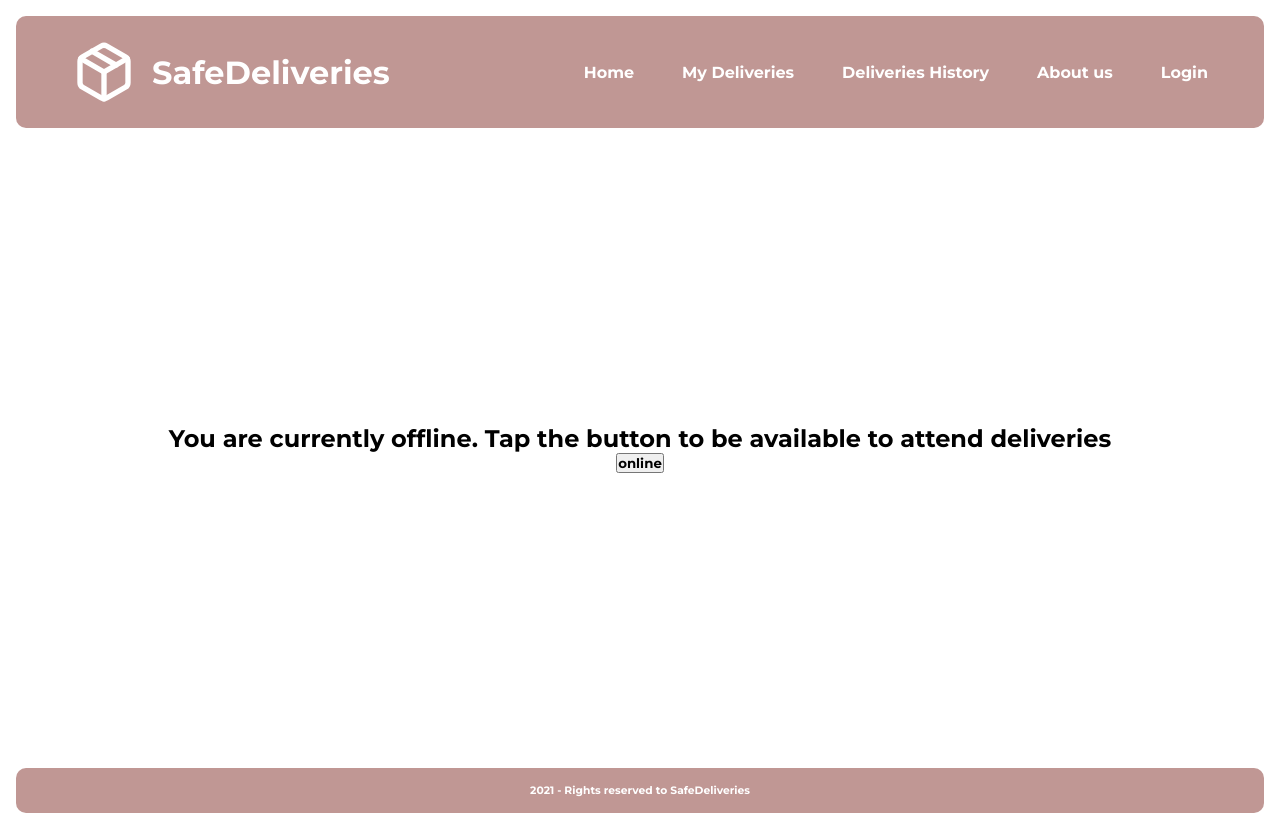
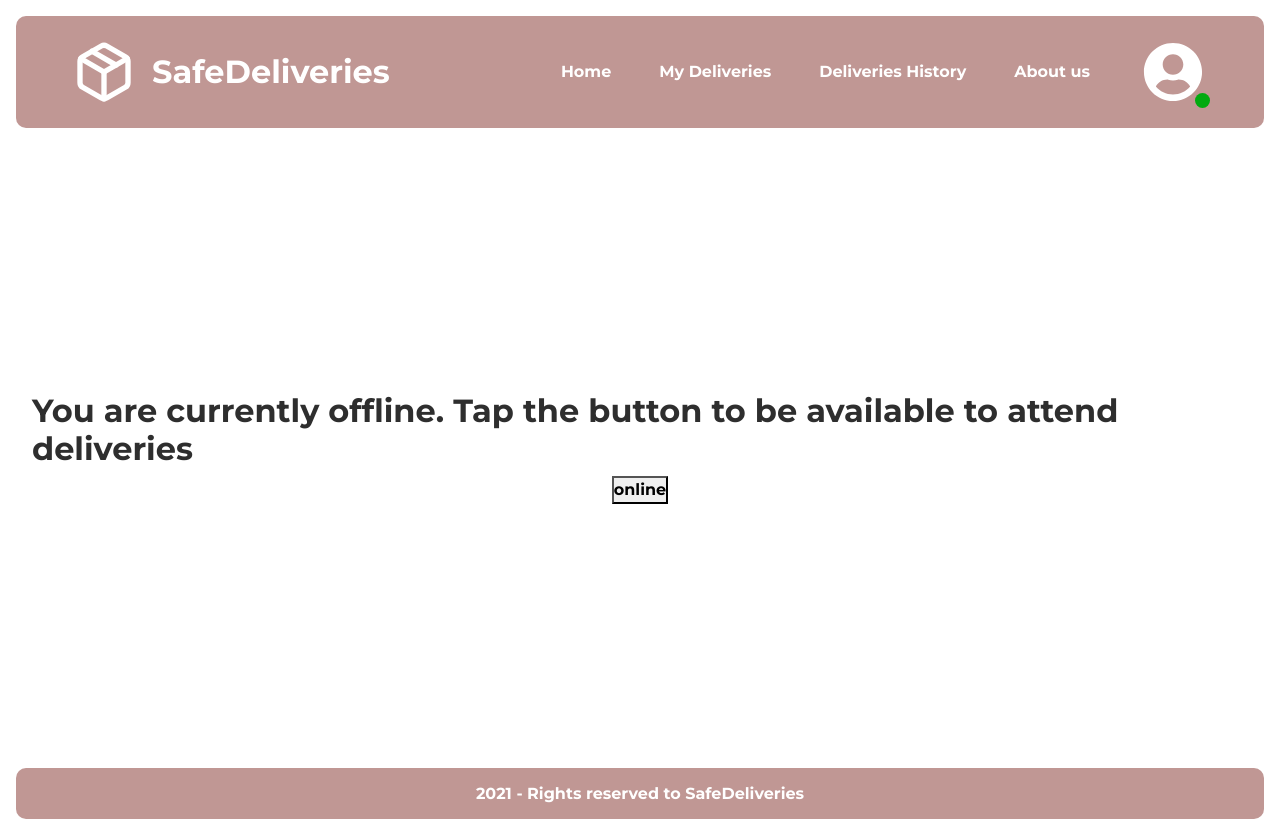
Before and after one commit to pedromiglou/SafeDeliveries, a React (Create React App) app in the folder deliveries_webapp/: page /deliveries in a window 1280 px wide. Built offline with nearby package versions, Linux system fonts and the light colour scheme.

Commit message:
Inclusion in the navbar the functionality of changing state, checking profile and logout. Differentiation on the different functionalities to a user logged and not logged

```diff
--- a/deliveries_webapp/package.json
+++ b/deliveries_webapp/package.json
@@ -6,8 +6,9 @@
     "@testing-library/jest-dom": "^5.11.4",
     "@testing-library/react": "^11.1.0",
     "@testing-library/user-event": "^12.1.10",
+    "bootstrap": "^5.0.1",
     "react": "^17.0.2",
-    "react-bootstrap": "^1.6.0",
+    "react-bootstrap": "^1.6.1",
     "react-dom": "^17.0.2",
     "react-hash-link": "^1.0.1",
     "react-icons": "^4.2.0",
--- a/deliveries_webapp/src/App.css
+++ b/deliveries_webapp/src/App.css
@@ -34,6 +34,10 @@
   padding: 0.5rem;
 }
 
+.nav-item a:hover{
+  color: white;
+}
+
 .nav-item:nth-child(1){
   margin-right: auto;
   margin-left: 2rem;
@@ -54,6 +58,104 @@
   text-decoration: none;
   font-size: 2rem;
   margin-left: 1rem;
+}
+
+/* Modal User */
+.dropdown-menu{
+  width: 230px;
+}
+
+.Status-item{
+  font-size: 0.9rem;
+  font-family: Arial, Helvetica;
+  padding: 0.2em;
+  display: flex;
+  flex-direction: row;
+  gap: 5%;
+  justify-content: flex-start;
+  align-items: center;
+}
+
+.Status-item:hover{
+  background-color: rgb(221, 221, 221);
+  cursor: pointer;
+}
+
+.state-icon{
+  margin-left: 0.5em;
+}
+
+.off{
+  color: rgb(46, 46, 46);
+}
+
+.online{
+  color: rgb(2, 170, 16);
+}
+
+.delivering{
+  color: rgb(238, 182, 0);
+}
+
+.btn-primary {
+  color: #fff;
+  background-color: transparent !important;
+  border-color: transparent !important;
+  outline: transparent !important;
+  position: relative;
+}
+
+.btn-primary:not(:disabled):not(.disabled).active, .btn-primary:not(:disabled):not(.disabled):active, .show > .btn-primary.dropdown-toggle {
+  background-color: transparent !important;
+  border-color: transparent !important;
+}
+
+.btn-primary:not(:disabled):not(.disabled).active:focus, .btn-primary:not(:disabled):not(.disabled):active:focus, .show > .btn-primary.dropdown-toggle:focus {
+  box-shadow: 0 0 0 0 !important;
+}
+.btn-primary.focus, .btn-primary:focus {
+  background-color: transparent !important;
+  border-color: transparent !important;
+  box-shadow: 0 0 0 0 !important;
+}
+
+.btn-primary::after{
+  content: '';
+  position: absolute;
+  bottom: 0;
+  right: 5px;
+  height: 15px;
+  width: 15px;
+  border-radius: 50%;
+  border-top: 0 !important;
+
+}
+
+.btn-primary.online::after{
+  background-color: rgb(2, 170, 16);
+}
+
+.btn-primary.delivering::after{
+  background-color: rgb(238, 182, 0);
+}
+
+.btn-primary.offline::after{
+  background-color: transparent;
+  box-shadow: 0 0 7px rgb(46, 46, 46);
+}
+
+a.modal-a{
+  color: black;
+  padding: 0;
+}
+
+a.modal-a:hover{
+  color: black;
+}
+
+.modal-item:hover{
+  cursor: pointer;
+  background-color: rgb(221, 221, 221);
 }
 
 /* Content */
--- a/deliveries_webapp/src/App.js
+++ b/deliveries_webapp/src/App.js
@@ -5,7 +5,7 @@ import './App.css';
 import * as FiIcons from 'react-icons/fi';
 
 /* router */
-import {Link, BrowserRouter, Route, Switch, withRouter} from 'react-router-dom';
+import {Link, Route, Switch, withRouter, useHistory} from 'react-router-dom';
 
 /* Components */
 import Home from './Components/Home/Home';
@@ -13,10 +13,52 @@ import Deliveries from './Components/Deliveries/Deliveries';
 import History from './Components/History/History';
 import Login from './Components/Login/Login';
 
+import { useEffect, useState } from 'react';
+
+import * as FaIcons from 'react-icons/fa';
+import * as BsIcons from 'react-icons/bs';
+import DropdownButton from 'react-bootstrap/DropdownButton';
+import Dropdown from 'react-bootstrap/Dropdown';
+
 function App() {
+  const [user, setUser] = useState({user_type: "logged", username: ""});
+  const [state, setState] = useState("online");
+
+  useEffect(() => {
+    if (user.user_type === "not_logged"){
+      return
+    }
+    let perfil = document.getElementById("perfil-dropdown");
+
+    if (state === "online"){
+      perfil.classList.add("online");
+      perfil.classList.remove("offline");
+      perfil.classList.remove("delivering");
+    } else if (state === "offline"){
+      perfil.classList.add("offline");
+      perfil.classList.remove("online");
+      perfil.classList.remove("delivering");
+    } else if (state === "delivering"){
+      perfil.classList.add("delivering");
+      perfil.classList.remove("offline");
+      perfil.classList.remove("online");
+    }
+  }, [state, user.user_type]);
+
+  const history = useHistory();
+
+  function routeChange(path){
+      let new_url = '/' + path;
+      history.push(new_url);
+  }
+
+  function logout(){
+    setUser({user_type: "not_logged", username: ""});
+  }
+
   return (
     <>
-    <BrowserRouter>
+
     <navbar>
         <ul className="nav-list">
           <li className="nav-item">
@@ -29,6 +71,9 @@ function App() {
               Home
             </Link>
           </li>
+
+          {user.user_type === "logged" &&
+          <>
             <li className="nav-item">
               <Link to="/deliveries">
                 My Deliveries
@@ -39,16 +84,71 @@ function App() {
                 Deliveries History
               </Link>
             </li>
+          </>
+          }
+
           <li className="nav-item">
             <Link to="/aboutus">
               About us
             </Link>
           </li>
+
+          {user.user_type === "not_logged" &&
             <li className="nav-item">
               <Link to="/login">
                 Login
               </Link>
             </li>
+          }
+
+          {user.user_type === "logged" &&
+            <li className="nav-item">
+              <DropdownButton title={<FaIcons.FaUserCircle size="60"/>} id="perfil-dropdown" className="navbar-dropdown">
+                <Dropdown.ItemText>
+                  <h5>Status</h5>
+                  <hr></hr>
+                  <div className="Status">
+                    <div className="Status-item" onClick={() => setState("online")}>
+                      <BsIcons.BsCircleFill className="state-icon online"/>
+                      <span>Online</span>
+
+                    </div>
+                    <div className="Status-item" onClick={() => setState("delivering")}>
+                      <BsIcons.BsCircleFill className="state-icon delivering"/>
+                      <span>Delivering</span>
+
+                    </div>
+                    <div className="Status-item" onClick={() => setState("offline")}>
+                      <BsIcons.BsCircle className="state-icon off"/>
+                      <span>Offline</span>
+
+                    </div>
+                  </div>
+                </Dropdown.ItemText>
+                <Dropdown.Divider/>
+                <Dropdown.ItemText>
+                  <div onClick={() => routeChange("profile")} className="modal-item">
+                    <h5>Profile</h5>
+                  </div>
+
+                </Dropdown.ItemText>
+
+                {/* <Dropdown.ItemText>
+                  <div onClick={() => routeChange("settings")} className="modal-item">
+                    <h5>Settings</h5>
+                  </div>
+                </Dropdown.ItemText> */}
+                <Dropdown.Divider/>
+                <Dropdown.ItemText>
+                  <div onClick={() => logout()} className="modal-item">
+                    <h5>Logout</h5>
+                  </div>
+                </Dropdown.ItemText>
+              </DropdownButton>
+
+            </li>
+          }
+
         </ul>
     </navbar>
 
@@ -65,7 +165,7 @@ function App() {
     <footer className="footer">
         <h6>2021 - Rights reserved to SafeDeliveries</h6>
     </footer>
-    </BrowserRouter>
+
 
     </>
 
--- a/deliveries_webapp/src/index.js
+++ b/deliveries_webapp/src/index.js
@@ -3,10 +3,15 @@ import ReactDOM from 'react-dom';
 import './index.css';
 import App from './App';
 import reportWebVitals from './reportWebVitals';
+import 'bootstrap/dist/css/bootstrap.css';
+
+import {BrowserRouter as Router} from "react-router-dom";
 
 ReactDOM.render(
   <React.StrictMode>
-    <App />
+    <Router>
+      <App />
+    </Router>
   </React.StrictMode>,
   document.getElementById('root')
 );
```
Also changed, not shown: 1 other file (tests, documents, lock files or other folders). Lines whose indentation alone changed are shown as unchanged.
